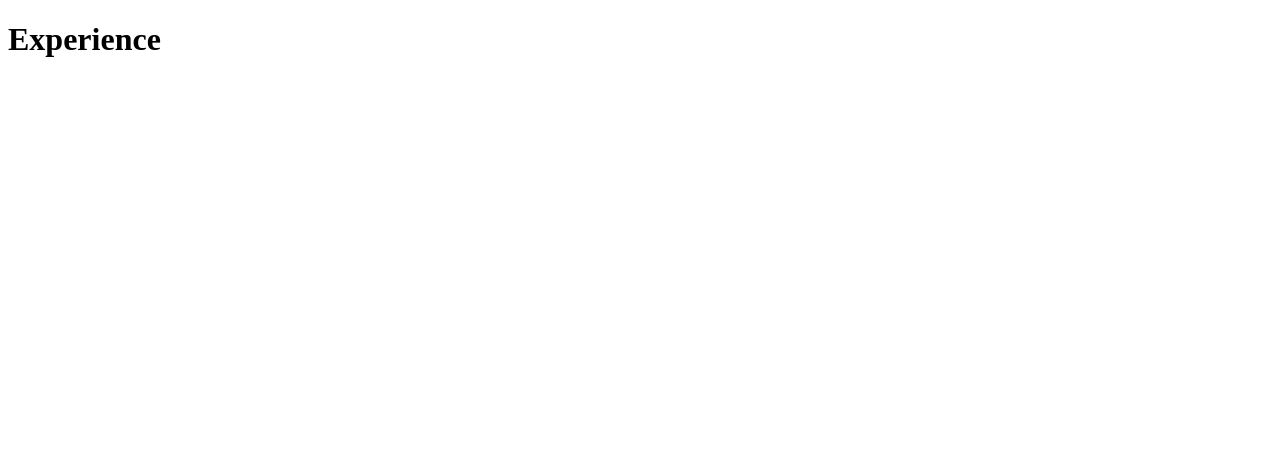
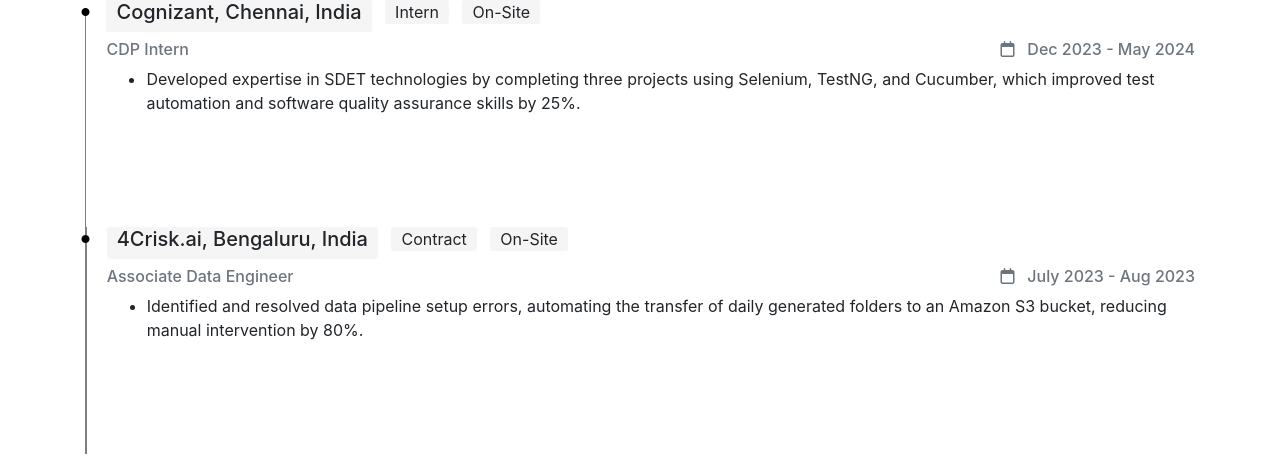
Before and after one commit to Sudeepvicky/Website, a plain HTML site: page experience.html in a window 1280 px wide. Drawn offline with nearby package versions, Linux system fonts and the light colour scheme.

Commit message:
Experience added

```diff
--- a/experience.html
+++ b/experience.html
@@ -4,8 +4,90 @@
     <meta charset="UTF-8">
     <meta name="viewport" content="width=device-width, initial-scale=1.0">
     <title>Experience</title>
+
+    <!-- Font Awesome and Bootstrap CSS -->
+    <link rel="stylesheet" href="https://cdnjs.cloudflare.com/ajax/libs/font-awesome/6.6.0/css/all.min.css" integrity="sha512-Kc323vGBEqzTmouAECnVceyQqyqdsSiqLQISBL29aUW4U/M7pSPA/gEUZQqv1cwx4OnYxTxve5UMg5GT6L4JJg==" crossorigin="anonymous" referrerpolicy="no-referrer" />
+    <link rel="stylesheet" href="https://cdn.jsdelivr.net/npm/bootstrap@4.1.3/dist/css/bootstrap.min.css" integrity="sha384-MCw98/SFnGE8fJT3GXwEOngsV7Zt27NXFoaoApmYm81iuXoPkFOJwJ8ERdknLPMO" crossorigin="anonymous">
+
+    <style>
+        /* Vertical line styling */
+        .vertical-line {
+            width: 2px;                  /* Thickness of the line */
+            background-color: grey;      /* Color of the line */
+            margin-right: 20px;           /* Space between the line and text */
+            position: relative;           /* Positioning context for the circle */
+        }
+
+        /* Circle styling */
+        .circle {
+            position: absolute;
+            left: -10px;
+            font-size: 0.5rem;
+            transform: translateX(6.5px);
+            color: black;
+            background-color: white;
+        }
+    </style>
 </head>
-<body>
-    <h1>Experience</h1>
+<body style="background-color: rgba(255, 255, 255, 0.0);">
+    <div class="container">
+        <!-- First entry with lollipop effect -->
+        <div class="d-flex">
+            <!-- Vertical line with circle -->
+            <div class="vertical-line mt-2">
+                <i class="fa-solid fa-circle circle"></i>
+            </div>
+            <!-- Text beside the line -->
+            <div>
+                <div  class="d-flex">
+                    <h5 style="width: fit-content;background-color: #f5f5f5; padding-left: 10px; padding-right: 10px; border-radius: 3px;">Cognizant, Chennai, India</h5>
+                    &nbsp;
+                    &nbsp;
+                    <p style="width: fit-content;background-color: #f5f5f5; padding-left: 10px; padding-right: 10px; border-radius: 3px;">Intern</p>
+                    &nbsp;
+                    &nbsp;
+                    <p style="width: fit-content;background-color: #f5f5f5; padding-left: 10px; padding-right: 10px; border-radius: 3px;">On-Site</p>
+                </div>
+
+
+                <h6 class="mb-2 text-muted">CDP Intern <span style="float: right;"><i class="fa-regular fa-calendar"></i> &nbsp; Dec 2023 - May 2024</span> </h6>
+                <ul>
+                    <li>Developed expertise in SDET technologies by completing three projects using Selenium, TestNG, and Cucumber, which improved test automation and software quality assurance skills by 25%.</li>
+                </ul>
+                <br><br><br><br>
+            </div>
+        </div>
+
+        <!-- Second entry with lollipop effect -->
+        <div class="d-flex">
+            <!-- Vertical line with circle -->
+            <div class="vertical-line">
+                <i class="mt-2 fa-solid fa-circle circle"></i>
+            </div>
+            <!-- Text beside the line -->
+            <div>
+
+                <div  class="d-flex">
+                    <h5 style="width: fit-content;background-color: #f5f5f5; padding-left: 10px; padding-right: 10px; border-radius: 3px;">4Crisk.ai, Bengaluru, India</h5>
+                    &nbsp;
+                    &nbsp;
+                    <p style="width: fit-content;background-color: #f5f5f5; padding-left: 10px; padding-right: 10px; border-radius: 3px;">Contract</p>
+                    &nbsp;
+                    &nbsp;
+                    <p style="width: fit-content;background-color: #f5f5f5; padding-left: 10px; padding-right: 10px; border-radius: 3px;">On-Site</p>
+                </div>
+                <h6 class="mb-2 text-muted">Associate Data Engineer <span style="float: right;"><i class="fa-regular fa-calendar"></i> &nbsp; July 2023 - Aug 2023 </span>  </h6>
+                <ul>
+                    <li>Identified and resolved data pipeline setup errors, automating the transfer of daily generated folders to an Amazon S3 bucket, reducing manual intervention by 80%.</li>
+                </ul>
+                <br><br><br><br>
+            </div>
+        </div>
+
+
+
+
+
+    </div>
 </body>
 </html>
```
Also changed, not shown: index.html (+16 -16 lines), projects.html (+22 -18 lines), Assets/EmptyHead.png (deleted), Assets/background.png (deleted), Assets/profile.png (deleted), Assets/profile1.png (added).
